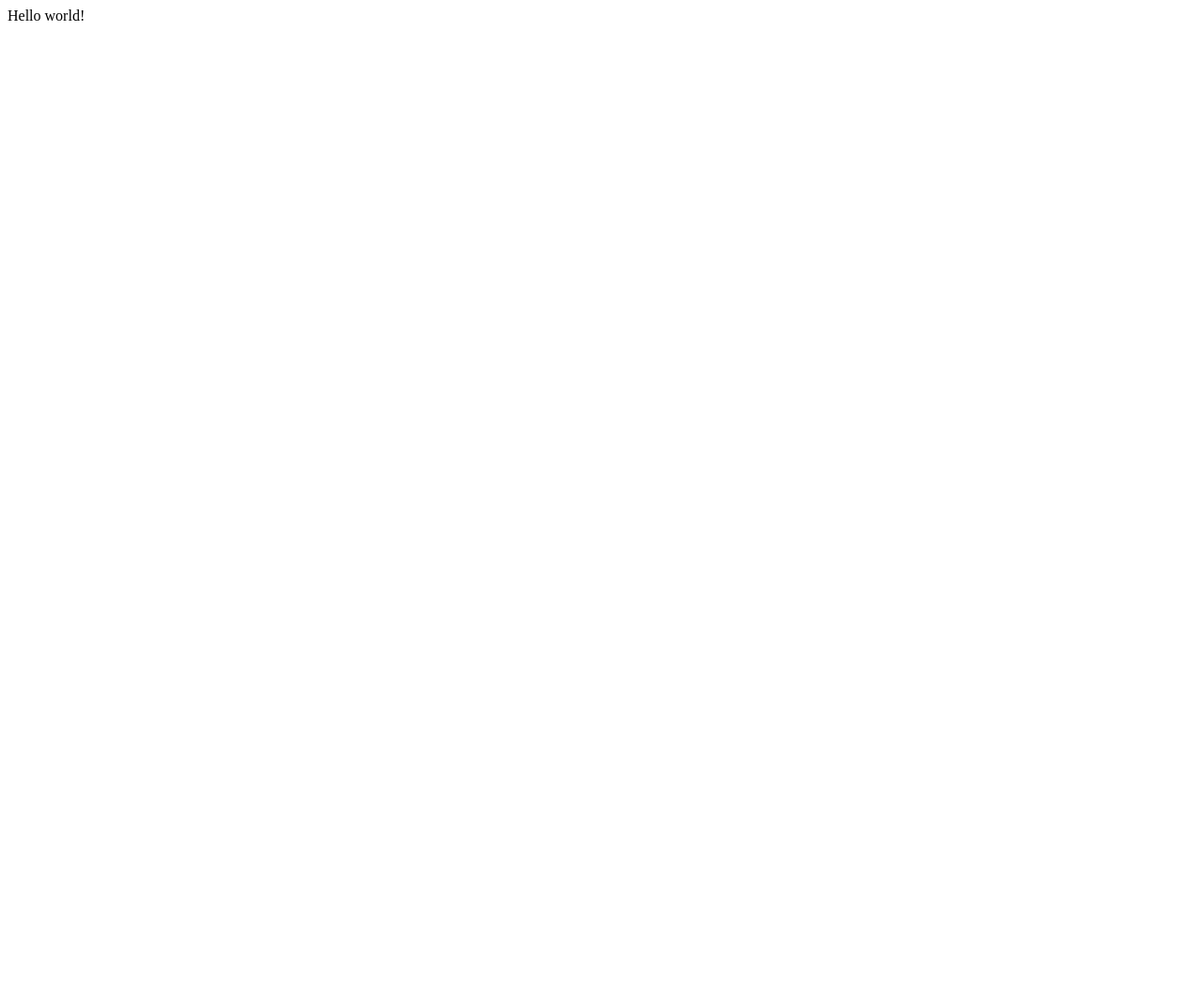
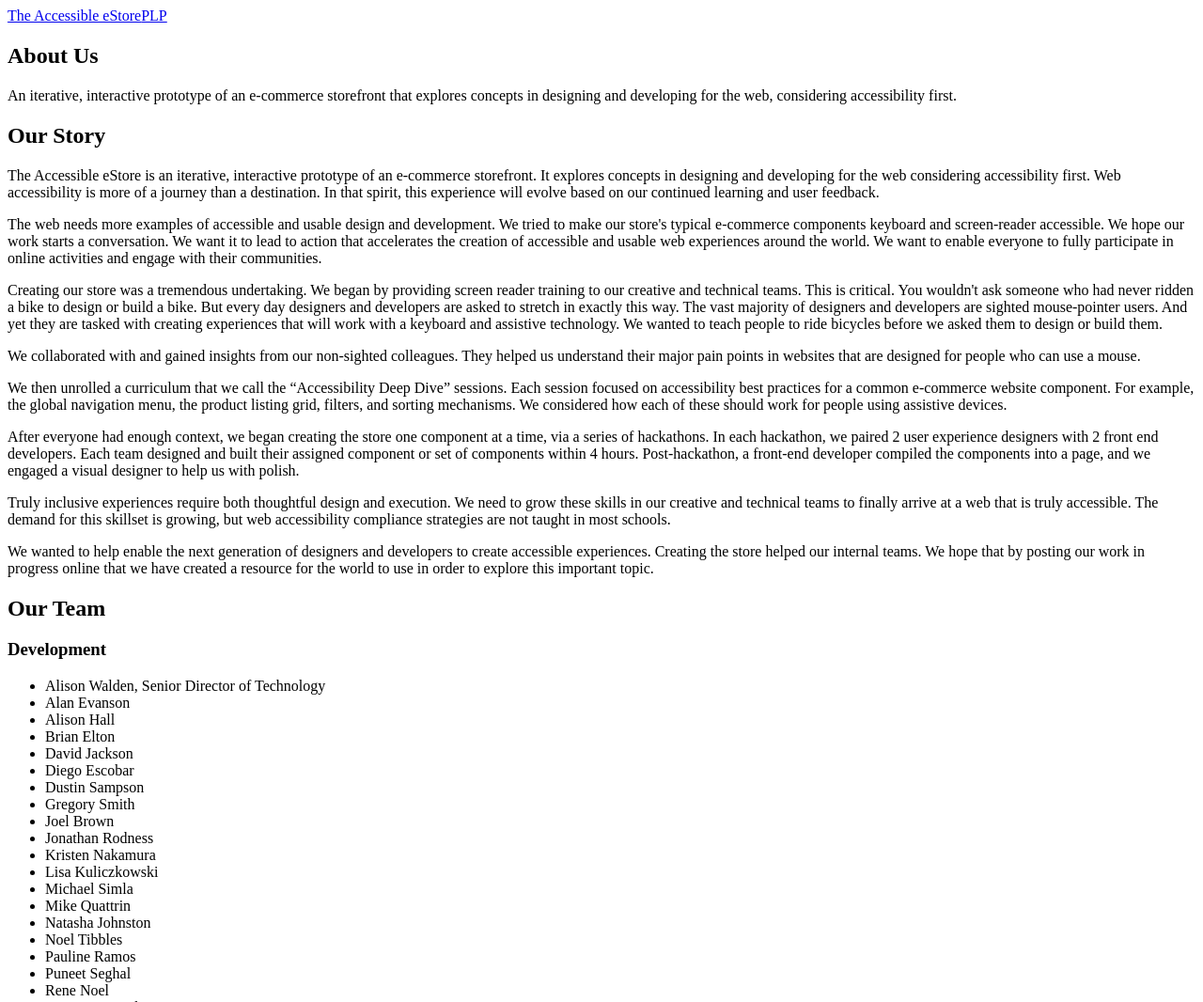
Before and after one commit to aevanson/gatsby-aestore-poc, a Gatsby site: page / in a window 1280 px wide. Shown: the top 1066 px of the page at 94% size. Before the commit the page ends 800 px from the top, so only its background shows below. Built offline with nearby package versions, Linux system fonts and the light colour scheme; Gatsby itself is replaced by a stand-in of ours.

Commit message:
Disable CSR and remove inner wrapper div

```diff
--- a/gatsby-config.js
+++ b/gatsby-config.js
@@ -5,5 +5,20 @@
  */
 
 module.exports = {
-  plugins: [`gatsby-plugin-netlify-cms`],
+  siteMetadata: {
+    title: `The Accessible eStore`,
+  },
+  // pathPrefix: "/repoName",
+  plugins: [
+    `@xavivars/gatsby-plugin-static-site`,
+    `gatsby-plugin-netlify-cms`,
+    {
+      resolve: `gatsby-source-filesystem`,
+      options: {
+        name: `content`,
+        path: `${__dirname}/content/`,
+      },
+    },
+    'gatsby-transformer-remark',
+  ],
 }
--- /dev/null
+++ b/src/components/layout.js
@@ -0,0 +1,30 @@
+import React from "react";
+import { useStaticQuery, Link, graphql } from "gatsby";
+
+export default ({ children }) => {
+	const data = useStaticQuery(
+		graphql`
+		query {
+				site {
+					siteMetadata {
+						title
+					}
+				}
+			}
+		`
+	);
+	return (
+		<>
+			<header>
+				<Link to={`/`}>
+					{data.site.siteMetadata.title}
+				</Link>
+				<Link to={`/plp/`}>PLP</Link>
+			</header>
+			<main>
+				{children}
+			</main>
+			<footer>This is a footer</footer>
+		</>
+	);
+};
--- a/src/pages/index.js
+++ b/src/pages/index.js
@@ -1,3 +1,37 @@
-import React from "react"
+import React from "react";
+import { graphql } from "gatsby";
+import Layout from "../components/layout";
 
-export default () => <div>Hello world!</div>
+export default (props) => {
+	const data = props.data.allFile.edges[0].node.childMarkdownRemark;
+	return (
+		<Layout>
+			<section>
+				<div className="container">
+					<h1>{data.frontmatter.title}</h1>
+					<p className="hero__subhead" dangerouslySetInnerHTML={{ __html: data.frontmatter.intro }} />
+				</div>
+			</section>
+			<div className="container" dangerouslySetInnerHTML={{ __html: data.html }} />
+		</Layout>
+	)
+};
+
+export const query = graphql`
+	query {
+		allFile(filter: {sourceInstanceName: {eq: "content"}, name: {eq: "about"}}) {
+      edges {
+        node {
+          childMarkdownRemark {
+            frontmatter {
+              title
+              intro
+              contentsHeading
+            }
+            html
+          }
+        }
+      }
+    }
+	}
+`
```
Also changed, not shown: package.json (+5 -2 lines), src/pages/plp.js (added, +14 -0 lines), 1 other file.
